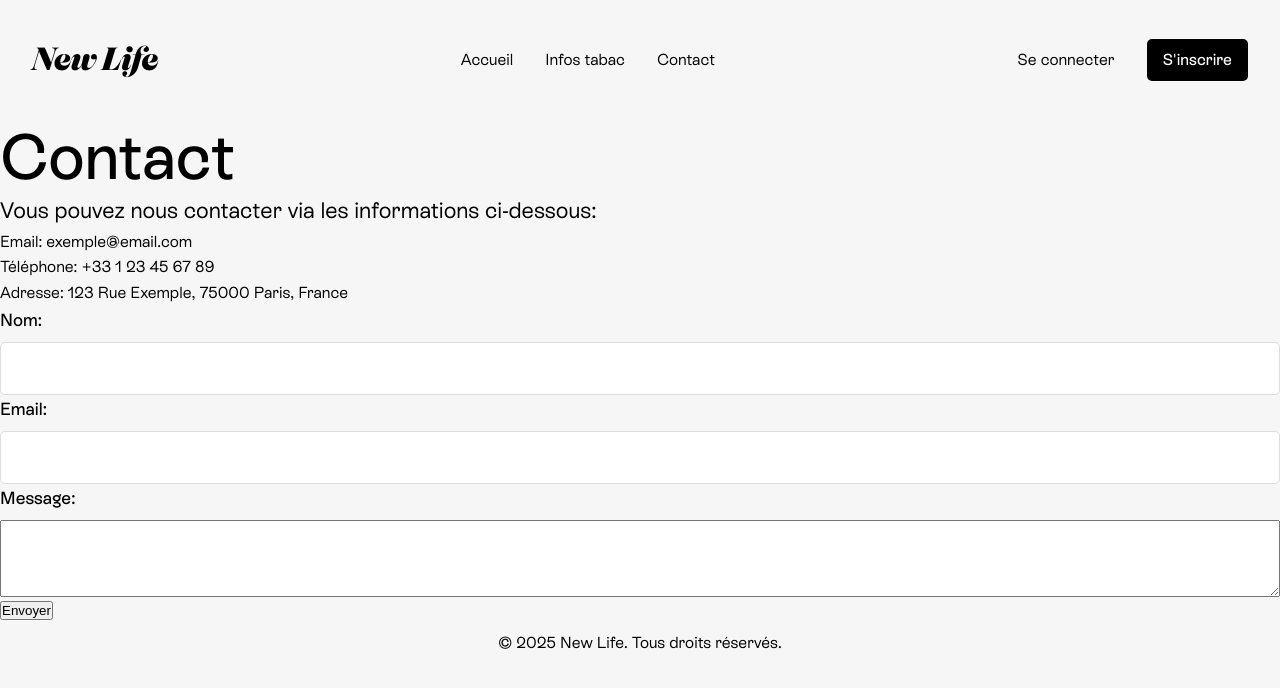
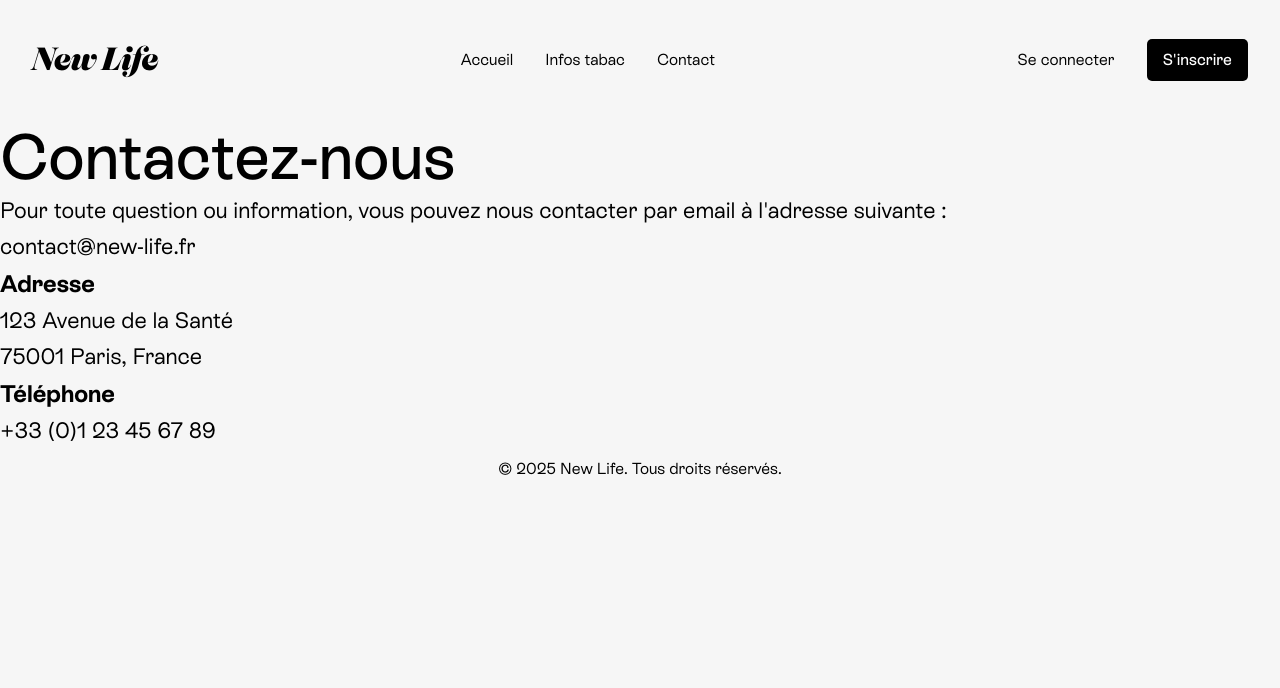
Before and after one commit to Lucacist/new-life-next, a Next.js app: page /contact in a window 1280 px wide. Shown: the top 688 px of the page. Built offline with nearby package versions, Linux system fonts and the light colour scheme; no server answers.

Commit message:
feat: add contact page with address and contact information

```diff
--- a/app/contact/page.js
+++ b/app/contact/page.js
@@ -1,113 +1,22 @@
 'use client';
 
-import { useState } from 'react';
+export default function Contact() {
+  return (
+    <div className="contact-container">
+      <div className="contact-card">
+        <h1>Contactez-nous</h1>
+        <p>Pour toute question ou information, vous pouvez nous contacter par email à l'adresse suivante :</p>
+        <p className="contact-email">contact@new-life.fr</p>
 
-export default function Contact() {
-  const [formData, setFormData] = useState({
-    name: '',
-    email: '',
-    message: ''
-  });
-  const [status, setStatus] = useState({
-    submitting: false,
-    success: null,
-    message: ''
-  });
+        <div className="contact-info">
+          <h2>Adresse</h2>
+          <p>123 Avenue de la Santé</p>
+          <p>75001 Paris, France</p>
 
-  const handleChange = (e) => {
-    const { name, value } = e.target;
-    setFormData(prev => ({
-      ...prev,
-      [name]: value
-    }));
-  };
-
-  const handleSubmit = async (e) => {
-    e.preventDefault();
-    setStatus({ submitting: true, success: null, message: '' });
-
-    try {
-      // Avec Netlify Forms, le formulaire est traité automatiquement
-      // lorsqu'il est soumis avec l'attribut data-netlify="true"
-      // Nous simulons ici le comportement pour le développement local
-
-      // Simuler un délai de traitement
-      await new Promise(resolve => setTimeout(resolve, 800));
-
-      // Simuler une réponse réussie
-      setStatus({
-        submitting: false,
-        success: true,
-        message: 'Votre message a été envoyé avec succès!'
-      });
-
-      // Réinitialiser le formulaire en cas de succès
-      setFormData({ name: '', email: '', message: '' });
-    } catch (error) {
-      console.error('Erreur:', error);
-      setStatus({
-        submitting: false,
-        success: false,
-        message: 'Une erreur est survenue lors de l\'envoi du formulaire. Veuillez réessayer.'
-      });
-    }
-  };
-
-  return (
-    <div className="contact-page">
-      <h1>Contact</h1>
-      <p>Vous pouvez nous contacter via les informations ci-dessous:</p>
-      <ul>
-        <li>Email: exemple@email.com</li>
-        <li>Téléphone: +33 1 23 45 67 89</li>
-        <li>Adresse: 123 Rue Exemple, 75000 Paris, France</li>
-      </ul>
-
-      {status.message && (
-        <div className={`message ${status.success ? 'success' : 'error'}`}>
-          {status.message}
+          <h2>Téléphone</h2>
+          <p>+33 (0)1 23 45 67 89</p>
         </div>
-      )}
-
-      <form onSubmit={handleSubmit} className="contact-form" name="contact" method="POST" action="/success" data-netlify="true" netlify-honeypot="bot-field">
-        <input type="hidden" name="form-name" value="contact" />
-        <div className="form-group">
-          <label htmlFor="name">Nom:</label>
-          <input
-            type="text"
-            id="name"
-            name="name"
-            value={formData.name}
-            onChange={handleChange}
-            required
-          />
-        </div>
-        <div className="form-group">
-          <label htmlFor="email">Email:</label>
-          <input
-            type="email"
-            id="email"
-            name="email"
-            value={formData.email}
-            onChange={handleChange}
-            required
-          />
-        </div>
-        <div className="form-group">
-          <label htmlFor="message">Message:</label>
-          <textarea
-            id="message"
-            name="message"
-            rows="5"
-            value={formData.message}
-            onChange={handleChange}
-            required
-          ></textarea>
-        </div>
-        <button type="submit" disabled={status.submitting}>
-          {status.submitting ? 'Envoi en cours...' : 'Envoyer'}
-        </button>
-      </form>
+      </div>
     </div>
   );
 }
```
